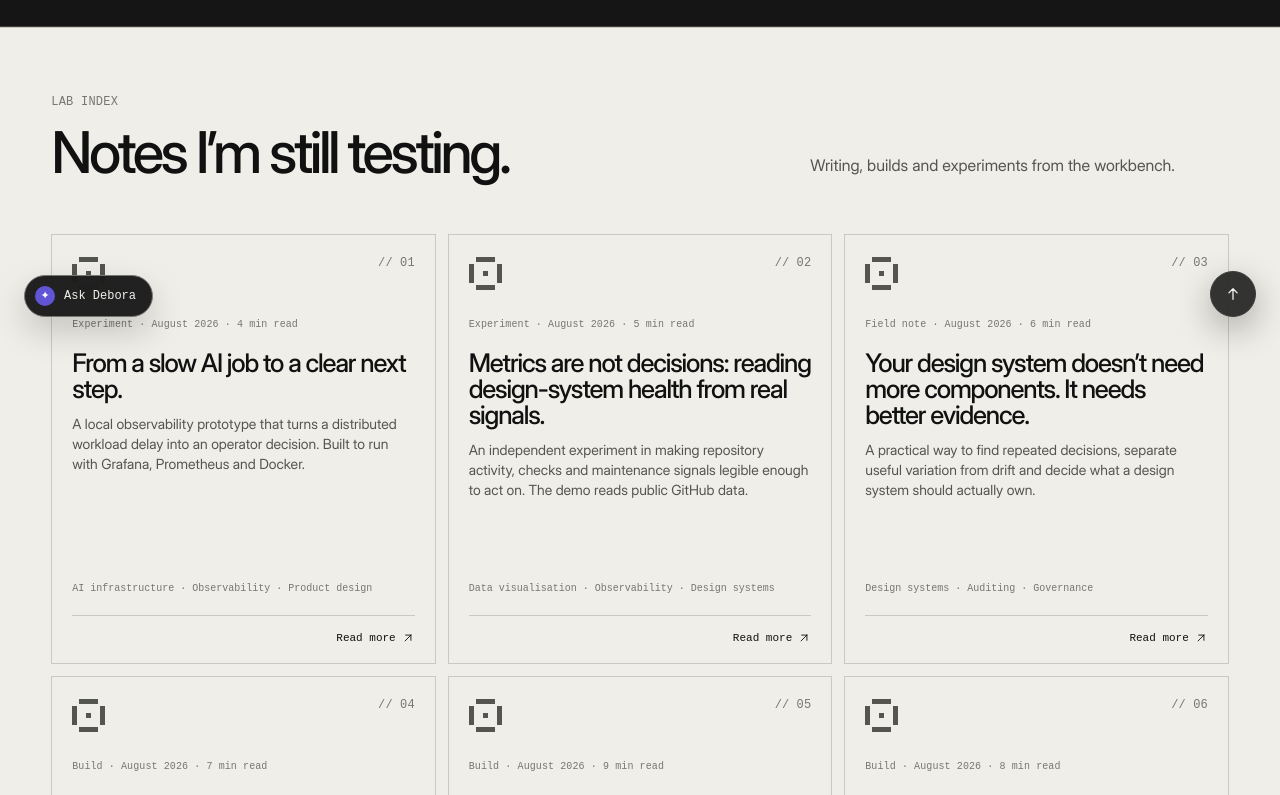
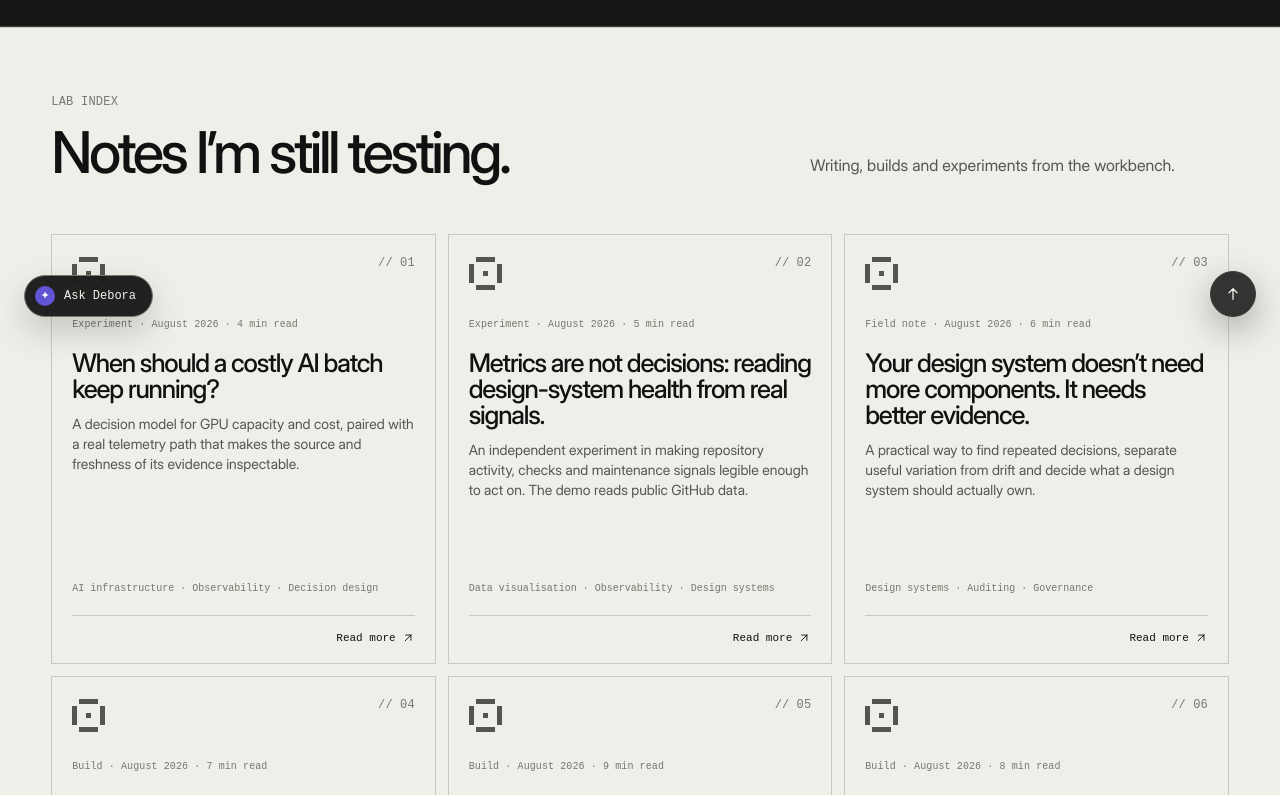
Before and after one commit to deboramoratalla-lab/portfolio, a Next.js app: page /lab in a window 1280 px wide. Shown: the part 459-1254 px from the top of the page. Built offline with nearby package versions, Linux system fonts and the light colour scheme.

Commit message:
Publish telemetry decision model in Lab index

```diff
--- a/src/data/lab.ts
+++ b/src/data/lab.ts
@@ -12,11 +12,11 @@ export const labEntries: LabEntry[] = [
   {
     slug: "gpu-job-triage",
     type: "Experiment",
-    title: "From a slow AI job to a clear next step.",
-    summary: "A local observability prototype that turns a distributed workload delay into an operator decision. Built to run with Grafana, Prometheus and Docker.",
+    title: "When should a costly AI batch keep running?",
+    summary: "A decision model for GPU capacity and cost, paired with a real telemetry path that makes the source and freshness of its evidence inspectable.",
     date: "August 2026",
     readingTime: "4 min read",
-    topics: ["AI infrastructure", "Observability", "Product design"],
+    topics: ["AI infrastructure", "Observability", "Decision design"],
   },
   {
     slug: "metrics-are-not-decisions",
```
